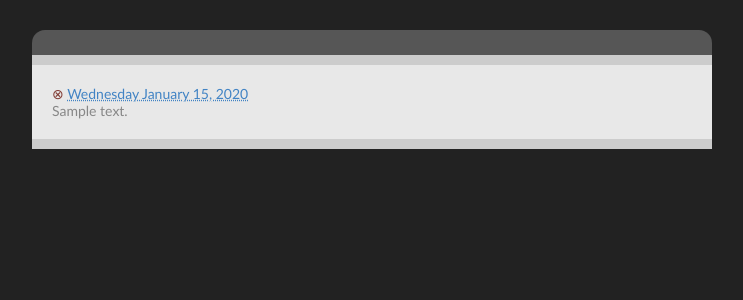
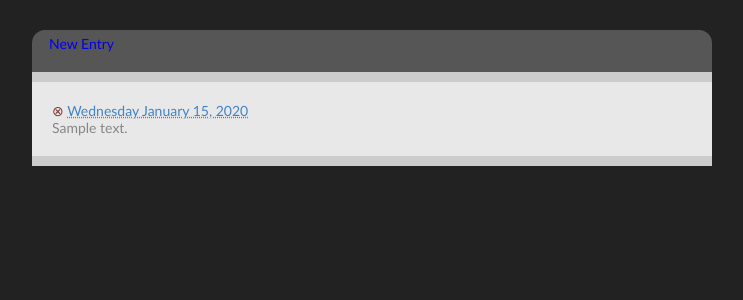
Before and after one commit to trey/chiplog, a Django app: template chiplog/templates/read.html in a window 1280 px wide. Shown: the top 300 px of the page, without its empty margins (268-1011 px from the left). Run offline with Django 3.2, Linux system fonts and the light colour scheme; the template is opened without the code that fills it: most values are stand-ins (such as "Sample title", 1, 10 or a date in 2020); some libraries are stand-ins or nearby versions.

Commit message:
adding link to new entry, adding url for new entry

```diff
--- a/chiplog/templates/read.html
+++ b/chiplog/templates/read.html
@@ -6,6 +6,10 @@
 	<form action="search" method="get" accept-charset="utf-8">
 		<div><label for="s">Search</label><input type="search" value="" name="s" id="s" /></div>
 	</form>
+{% endblock %}
+
+{% block header %}
+	<a href="/chiplog/new/">New Entry</a>
 {% endblock %}
 
 {% block content %}
--- a/chiplog/urls.py
+++ b/chiplog/urls.py
@@ -17,7 +17,7 @@ chiplog_delete = {
 }
 chiplog_save = {
     'model': Entry,
-    'template_name': 'create_read_update.html',
+    'template_name': 'create.html',
     'extra_context': { 'entry_list': Entry.objects.all },
     'post_save_redirect': '/chiplog/',
 }
@@ -25,6 +25,7 @@ chiplog_save = {
 urlpatterns = patterns('',
     (r'^$', list_detail.object_list, chiplog_list),
     (r'^page/(?P<page>\w)/$', list_detail.object_list, chiplog_list),
+    (r'^new/$', create_update.create_object, chiplog_save),
     (r'^edit/(?P<object_id>\d+)/$', create_update.update_object, chiplog_save),
     (r'^delete/(?P<object_id>\d+)/$', create_update.delete_object, chiplog_delete)
 )
```
